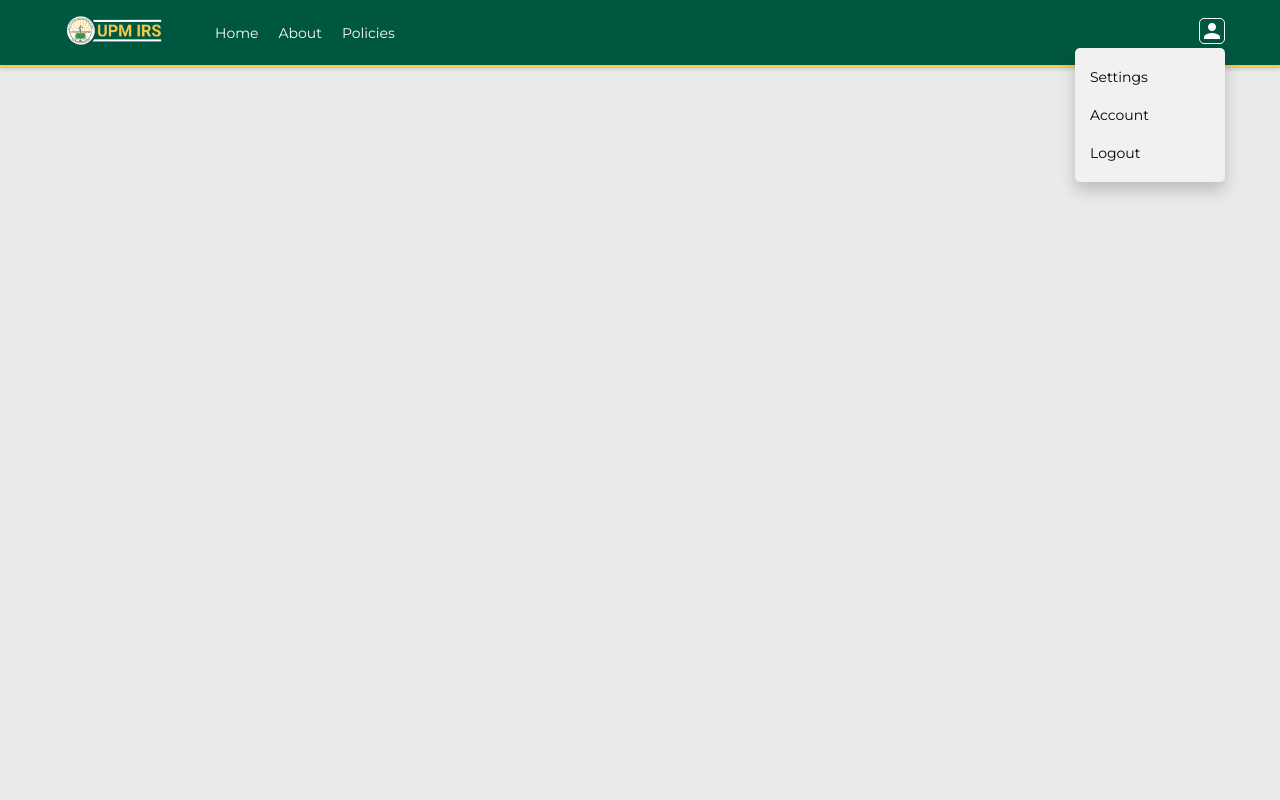
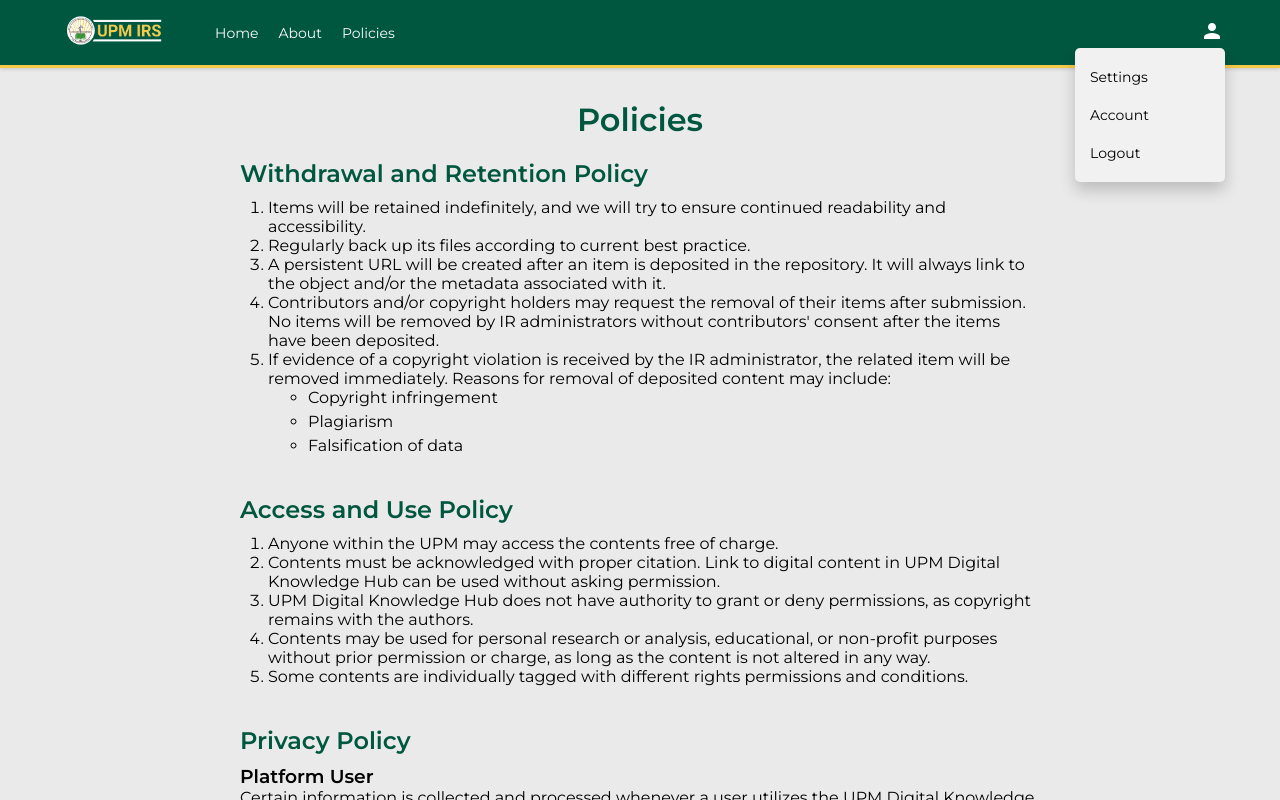
Before and after one commit to TaoNkaWytShirt/CS122-IRS, a plain HTML site: page upm-irs/policies.html in a window 1280 px wide. Both pictures are taken after a click on the icon "person". Shown: the top 800 px of the page. Drawn offline with Linux system fonts and the light colour scheme.

Commit message:
policies page

```diff
--- /dev/null
+++ b/upm-irs/css/policies.css
@@ -0,0 +1,44 @@
+ main {
+margin-top: 80px; /* Adjust for fixed header */
+padding: 20px;
+}
+
+.policies-content {
+text-align: center;
+}
+
+.policies-content h1 {
+font-size: 2em;
+margin-bottom: 20px;
+font-weight: bold;
+color: #00573f;
+ }
+
+ .policies-content article {
+margin-bottom: 40px;
+text-align: left;
+margin-left: auto;
+margin-right: auto;
+max-width: 800px;
+}
+
+.policies-content h2 {
+font-size: 1.5em;
+margin-bottom: 10px;
+color: #00573f;
+}
+
+.policies-content ol {
+    padding-left: 28px;
+}
+.policies-content ul {
+padding-left: 40px;
+}
+
+.policies-content ul li {
+margin-bottom: 5px;
+}
+
+.policies-content h3{
+    margin-top: 10px;
+}
--- a/upm-irs/policies.html
+++ b/upm-irs/policies.html
@@ -1,24 +1,19 @@
 <!DOCTYPE html>
 <html lang="en">
 <head>
-    <meta charset="UTF-8" />
-    <meta name="viewport" content="width=device-width, initial-scale=1.0" />
+    <meta charset="UTF-8">
+    <meta name="viewport" content="width=device-width, initial-scale=1.0">
     <title>UPM IRS - Policies</title>
-    <link
-      href="https://fonts.googleapis.com/css2?family=Montserrat:wght@300;400;600&display=swap"
-      rel="stylesheet"
-    />
-    <link
-      rel="stylesheet"
-      href="https://fonts.googleapis.com/icon?family=Material+Icons"
-    />
-    <link rel="stylesheet" href="css/style.css" />
+    <link href="https://fonts.googleapis.com/css2?family=Montserrat:wght@300;400;600&display=swap" rel="stylesheet">
+    <link rel="stylesheet" href="https://fonts.googleapis.com/icon?family=Material+Icons">
+    <link rel="stylesheet" href="css/style.css">
+    <link rel="stylesheet" href="css/policies.css">
 </head>
 <body>
     <header>
         <div class="header-content">
             <a href="index.html">
-          <img src="assets/irs-logo.png" alt="Logo" />
+                <img src="assets/irs-logo.png" alt="Logo">
             </a>
             <nav>
                 <a href="index.html">Home</a>
@@ -37,11 +32,81 @@
         </div>
     </header>
 
+    <main>
+        <section class="policies-content">
+            <h1>Policies</h1>
+
+            <article>
+                <h2>Withdrawal and Retention Policy</h2>
+
+                <ol>
+                  <li>Items will be retained indefinitely, and we will try to ensure continued readability and accessibility.</li>
+                    <li>Regularly back up its files according to current best practice.</li>
+                    <li>A persistent URL will be created after an item is deposited in the repository. It will always link to the object and/or the metadata associated with it.</li>
+                    <li>Contributors and/or copyright holders may request the removal of their items after submission. No items will be removed by IR administrators without contributors' consent after the items have been deposited.</li>
+                    <li>If evidence of a copyright violation is received by the IR administrator, the related item will be removed immediately. Reasons for removal of deposited content may include:</li>
+                <ul>
+                    <li>Copyright infringement</li>
+                    <li>Plagiarism</li>
+                    <li>Falsification of data</li>
+                </ul>
+                </ol>
+            </article>
+
+            <article>
+                <h2>Access and Use Policy</h2>
+                <ol>
+                  <li>Anyone within the UPM may access the contents free of charge.</li>
+                  <li>Contents must be acknowledged with proper citation. Link to digital content in UPM Digital Knowledge Hub can be used without asking permission.</li>
+                  <li>UPM Digital Knowledge Hub does not have authority to grant or deny permissions, as copyright remains with the authors.</li>
+                  <li>Contents may be used for personal research or analysis, educational, or non-profit purposes without prior permission or charge, as long as the content is not altered in any way.</li>
+                  <li>Some contents are individually tagged with different rights permissions and conditions.</li>
+                </ol>
+            </article>
+
+            <article>
+                <h2>Privacy Policy</h2>
+                <h3>Platform User</h3>
+                <p>Certain information is collected and processed whenever a user utilizes the UPM Digital Knowledge Hub. When you use the repository, the following information is collected and stored:</p>
+                <ul>
+                    <li>Name</li>
+                    <li>Email address</li>
+                    <li>Internet domain and IP address</li>
+                    <li>Date and time</li>
+                </ul>
+                <p>This information is only used internally for technological troubleshooting, and usage statistics.</p>
+
+                <h3>Contributor</h3>
+                <p>Personal information of the contributor is collected by the system during the deposit process on the repository. The information provided is solely for documentation and statistics. This information is not shared with third parties, nor is it allowed to be used for commercial purposes by the library. When you deposit content on the repository, the following information will be collected and stored:</p>
+                <ul>
+                    <li>Name</li>
+                    <li>College/Unit/Department</li>
+                    <li>UP email</li>
+                    <li>Contact number (optional)</li>
+                </ul>
+                <p>UPM Digital Knowledge Hub is committed to safeguarding the privacy of its users and contributors.
+                  It strictly adheres to <a href="https://privacy.gov.ph/data-privacy-act/" target="_blank">Republic Act 10912 (Data Privacy Act of 2012)</a> and applies the same
+                  requirements and restrictions of the University of the Philippines System's <a href="https://drive.google.com/file/d/1ZC55V8mdh96xtc0EhU-oHi28v9oE4LRH/view" target="_blank">Approved Acceptable Use Policy for Information Technology (IT) Resources and Privacy Policy.</p>
+            </article>
+        </section>
+    </main>
+
+    <footer class="footer">
+      <div class="footer-logo">
+        <a href="index.html">
+          <img src="assets/irs-logo-2.png" alt="Logo" />
+        </a>
+      </div>
+      <div class="footer-text">
+        <p>&copy; 2024 UP Manila Institutional Repository System</p>
+      </div>
+    </footer>
+
     <script>
-      function navigate(page) {
-        window.location.href = page;
+        function toggleDropdown() {
+            const dropdown = document.getElementById('dropdownMenu');
+            dropdown.style.display = dropdown.style.display === 'block' ? 'none' : 'block';
         }
     </script>
-    <script src="index.js"></script>
 </body>
 </html>
```
Lines whose indentation alone changed are shown as unchanged.
